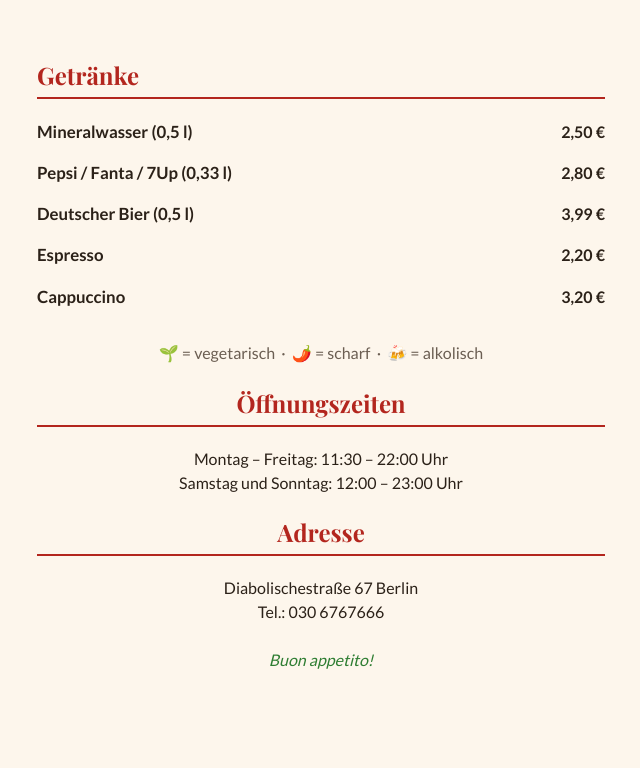
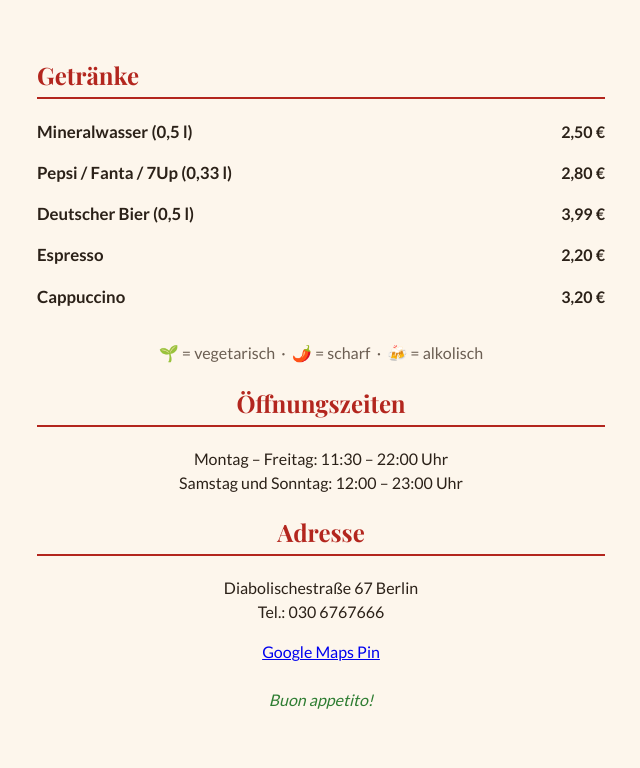
Before and after one commit to UlisseDusci/Speisekarte, a plain HTML site: page index.html in a window 1280 px wide. Shown: the part 1517-2285 px from the top of the page, without its empty margins (319-959 px from the left). Before the commit the page ends 2245 px from the top, so only its background shows below. Drawn offline with nearby package versions, Linux system fonts and the light colour scheme.

Commit message:
Google Maps Pin

```diff
--- a/index.html
+++ b/index.html
@@ -123,6 +123,7 @@
     <p>Montag – Freitag: 11:30 – 22:00 Uhr<br>Samstag und Sonntag: 12:00 – 23:00 Uhr</p>
     <h2>Adresse</h2>
     <p>Diabolischestraße 67 Berlin<br>Tel.: 030 6767666</p>
+    <a href="https://maps.app.goo.gl/bARrP2XrkhAzFWQ96">Google Maps Pin</a>
     <p class="danke">Buon appetito!</p>
   </footer>
 </body>
```
